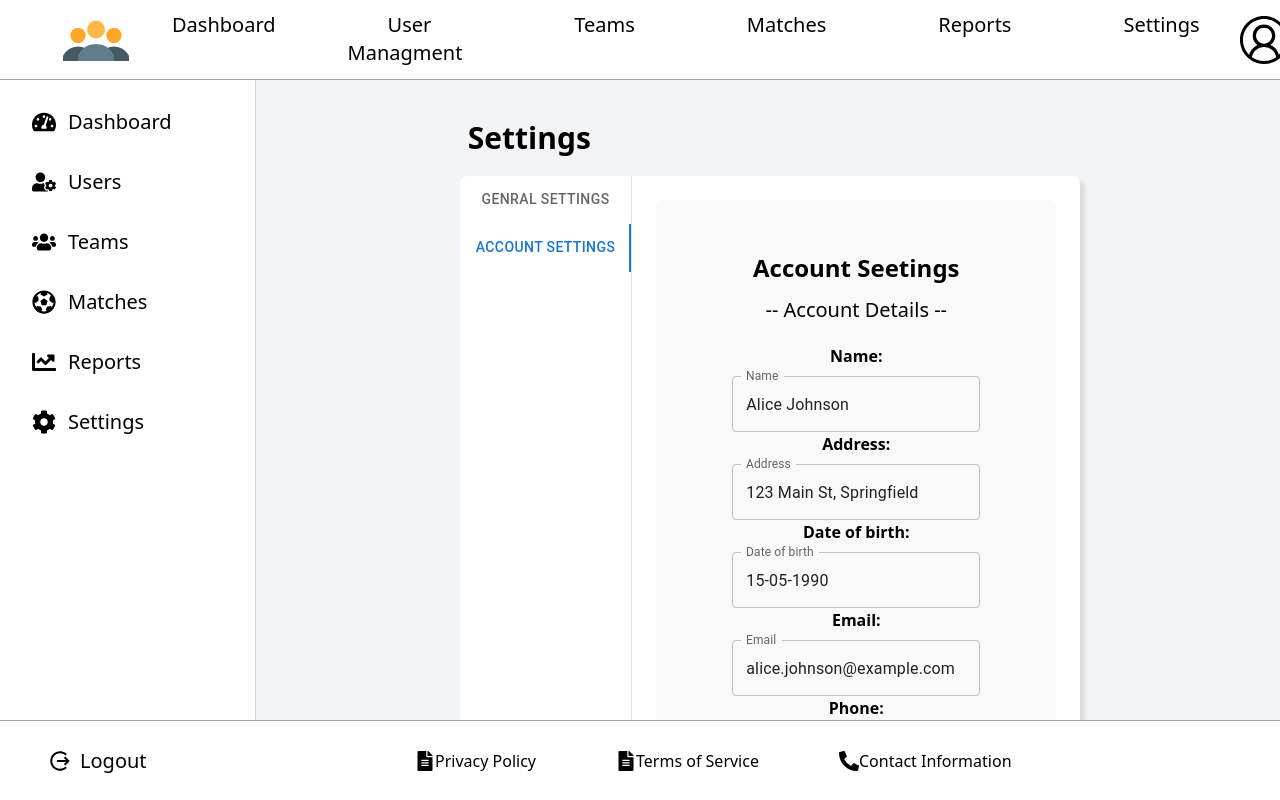
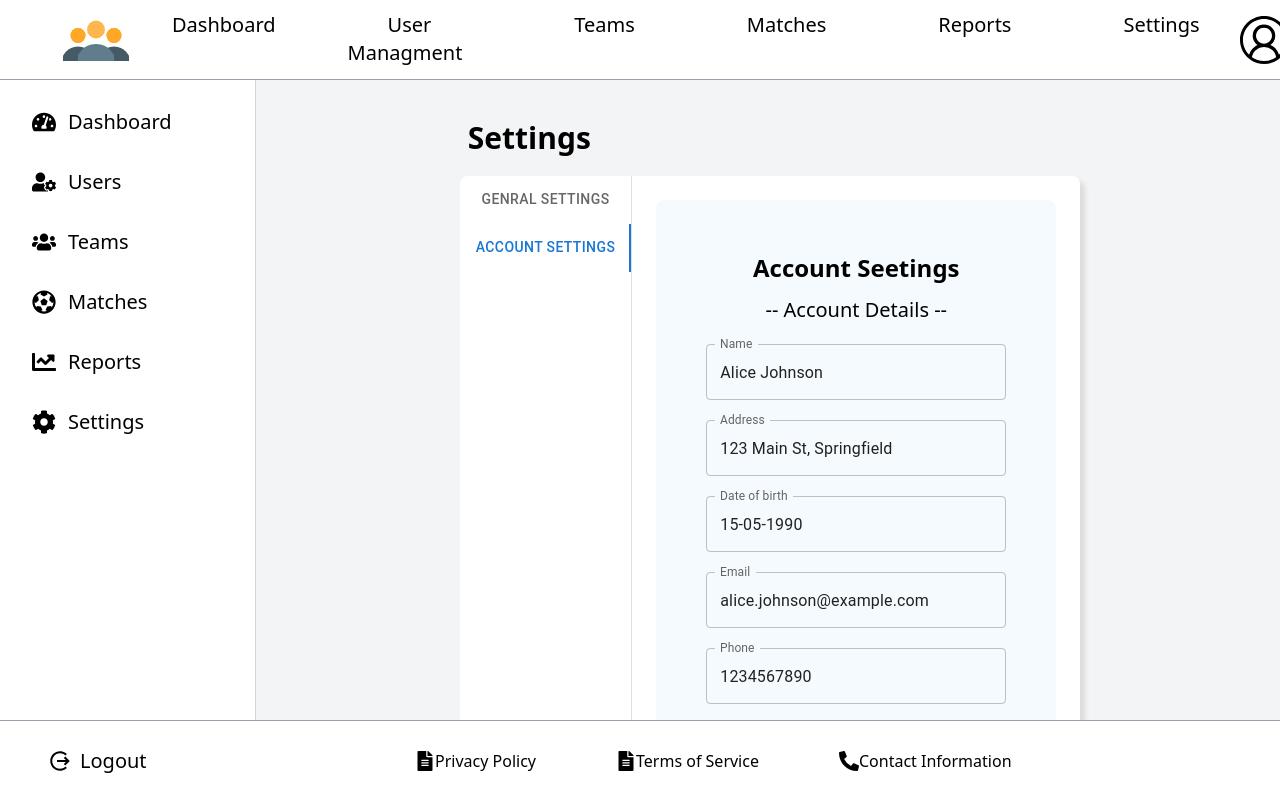
Before and after one commit to NoelKBoyd/goikon-tech, a Next.js app: page /admin/SettingsPage in a window 1280 px wide. Both pictures are taken after a click on the tab "ACCOUNT SETTINGS". Shown: the top 800 px of the page. Built offline with nearby package versions, Linux system fonts and the light colour scheme.

Commit message:
style touch ups

```diff
--- a/src/app/admin/SettingsPage/page.js
+++ b/src/app/admin/SettingsPage/page.js
@@ -74,22 +74,22 @@ const Settings = () => {
             <main className='grid w-full grid-cols-[260px_auto] bg-gray-100 h-screen'>
                 <AdminSideBar className='col-start-1 col-end-2'/>
 
-                <div className='col-start-2 col-end-3 flex justify-center text-center'>
+                <div className='col-start-2 col-end-3 flex justify-center text-center pb-15'>
                     <div className="pt-10">
                         <h1 className="text-3xl pl-2 flex justify-left"><strong>Settings</strong></h1>
                         <div className="pt-5">
-                            <Box sx={{ flexGrow: 1, bgcolor: 'background.paper', display: 'flex', height: 'auto', width: 'auto', borderRadius: '8px', marginBottom: '20px', boxShadow: '5px 5px 5px rgba(0, 0, 0, 0.1)', }}>
+                            <Box sx={{ flexGrow: 1, bgcolor: 'background.paper', display: 'flex', height: 'auto', width: 'auto', borderRadius: '8px', marginBottom: '50px', boxShadow: '5px 5px 5px rgba(0, 0, 0, 0.1)', }}>
                                 <Tabs orientation="vertical" variant="scrollable" value={value} onChange={handleChange} aria-label="Vertical tabs example" sx={{ borderRight: 1, borderColor: 'divider' }}>
                                     <Tab label="Genral Settings" {...a11yProps(0)} sx={{'&:hover': {backgroundColor: '#cae2fc'}}}/>
                                     <Tab label="Account Settings" {...a11yProps(1)} sx={{'&:hover': {backgroundColor: '#cae2fc'}}}/>
                                 </Tabs>
                                 <TabPanel value={value} index={0}>
-                                    <div style={{ padding: '50px', backgroundColor: '#f9f9f9', borderRadius: '8px', width: '400px', }}>
+                                    <div style={{ padding: '40px', backgroundColor: '#f5faff', borderRadius: '8px', width: '400px', }}>
                                         <h2 style={{ fontSize: '24px', fontWeight: 'bold', marginBottom: '10px' }}>General Settings</h2>
                                         <div className="w-full">
                                             <h3 className="text-xl pb-5">-- MODE --</h3>
                                             <div>
-                                                <Button variant="outlined" sx={{marginRight: '5px', color: '#000', borderColor: '#000', '&:hover': {backgroundColor: '#f0f0f0', borderColor: '#000'}}}><MdLightMode className="mr-2"/> Light Mode</Button>
+                                                <Button variant="outlined" sx={{marginRight: '5px', color: '#000', borderColor: '#000', '&:hover': {backgroundColor: '#fff', borderColor: '#000'}}}><MdLightMode className="mr-2"/> Light Mode</Button>
                                                 <Button variant="contained" sx={{marginLeft: '5px', color: '#fff', backgroundColor: '#555', '&:hover': {backgroundColor: '#555'}}}> <MdDarkMode className="mr-2"/> Dark Mode</Button>
                                             </div>
                                         </div>
@@ -97,27 +97,17 @@ const Settings = () => {
                                 </TabPanel>
                                 <TabPanel value={value} index={1}>
                                     {users.map((user) => (
-                                    <div style={{ padding: '50px', backgroundColor: '#f9f9f9', borderRadius: '8px', width: '400px', }}>
+                                    <div style={{ padding: '50px', backgroundColor: '#f5faff', borderRadius: '8px', width: '400px', }}>
                                         <h2 style={{ fontSize: '24px', fontWeight: 'bold', marginBottom: '10px' }}>Account Seetings</h2>
                                         <div className="w-full">
                                             <h3 className="text-xl pb-5">-- Account Details --</h3>
-                                            <div>
-                                                <h2 className="pb-2"><strong>Name: </strong></h2>
+                                            <div className="flex flex-col justify-center gap-5">
                                                 <TextField id="outlined-basic" label="Name" variant="outlined" value={user.name}/>
-
-                                                <h2 className="pb-2"><strong>Address: </strong></h2>
                                                 <TextField id="outlined-basic" label="Address" variant="outlined" value={user.address}/>
-
-                                                <h2 className="pb-2"><strong>Date of birth: </strong></h2>
                                                 <TextField id="outlined-basic" label="Date of birth" variant="outlined" value={user.dateOfBirth}/>
-
-                                                <h2 className="pb-2"><strong>Email: </strong></h2>
                                                 <TextField id="outlined-basic" label="Email" variant="outlined" value={user.email}/>
-
-                                                <h2 className="pb-2"><strong>Phone: </strong></h2>
                                                 <TextField id="outlined-basic" label="Phone" variant="outlined" value={user.phone}/>
-
-                                                <Button variant="contained" sx={{marginTop: '30px'}}>Save Changes</Button>
+                                                <Button variant="contained" sx={{marginTop: '10px'}}>Save Changes</Button>
                                             </div>
                                         </div>
                                     </div>
--- a/src/app/admin/UserManagment/page.js
+++ b/src/app/admin/UserManagment/page.js
@@ -144,7 +144,7 @@ const Reports = () => {
         setEditMode(true);
     };
 
-    const saveClick = () => {
+    const SaveClick = () => {
 
         setSelectedMatch(editableData);
 
@@ -248,23 +248,12 @@ const Reports = () => {
                     {selectedUser && (
                         <div>
                             {isEditMode ? (
-                                <div>
-                                    <h2 className="pb-2"><strong>Name: </strong></h2>
-                                    <TextField slotProps={{ textField: { size: 'small' } }} id="outlined-basic" label="Name" variant="outlined" value={editableData.name} onChange={(e) => handleInputChange('name', e.target.value)}/>
-
-                                    <h2 className="pb-2"><strong>Address: </strong></h2>
+                                <div className="flex flex-col gap-5 items-center justify-center pt-3">
+                                    <TextField id="outlined-basic" label="Name" variant="outlined" value={editableData.name} onChange={(e) => handleInputChange('name', e.target.value)}/>
                                     <TextField id="outlined-basic" label="Address" variant="outlined" value={editableData.address} onChange={(e) => handleInputChange('address', e.target.value)}/>
-
-                                    <h2 className="pb-2"><strong>Date of birth: </strong></h2>
                                     <TextField id="outlined-basic" label="Date of birth" variant="outlined" value={editableData.dateOfBirth} onChange={(e) => handleInputChange('dateOfBirth', e.target.value)}/>
-
-                                    <h2 className="pb-2"><strong>Email: </strong></h2>
                                     <TextField id="outlined-basic" label="Email" variant="outlined" value={editableData.email} onChange={(e) => handleInputChange('email', e.target.value)}/>
-
-                                    <h2 className="pb-2"><strong>Phone: </strong></h2>
                                     <TextField id="outlined-basic" label="Phone" variant="outlined" value={editableData.phone} onChange={(e) => handleInputChange('phone', e.target.value)}/>
-
-                                    <h2 className="pb-2"><strong>Role ID: </strong></h2>
                                     <TextField id="outlined-basic" label="Role" variant="outlined" value={editableData.roleId} onChange={(e) => handleInputChange('roleId', e.target.value)}/>
                                 </div>
                             ) : (
@@ -282,7 +271,7 @@ const Reports = () => {
                 </DialogContent>
                 <DialogActions sx={{ justifyContent: 'center' }}>
                     {isEditMode ? (
-                        <Button onClick={saveClick}>Save</Button>
+                        <Button onClick={SaveClick}>Save</Button>
                     ) : (
                         <Button onClick={handleEditClick}>Edit</Button>
                     )}
```
